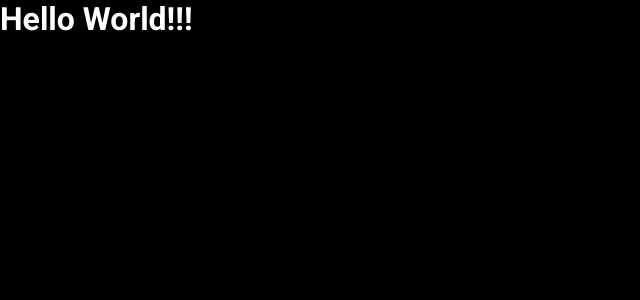
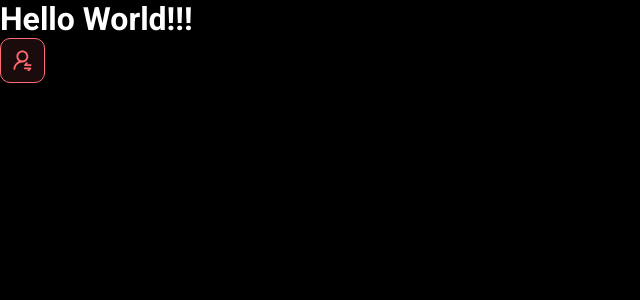
Before and after one commit to FranciscoMalstim/DsMetaReactJS, a React (Vite) app in the folder frontend/: page / in a window 1280 px wide. Shown: the top 300 px of the page, without its empty margins (0-640 px from the left). Built offline with nearby package versions, Linux system fonts and the light colour scheme.

Commit message:
First Component

```diff
--- a/frontend/src/App.tsx
+++ b/frontend/src/App.tsx
@@ -1,8 +1,12 @@
+import NotificationButton from "./components/NotificationButton"
 
 function App() {
 
   return (
-    <h1>Hello World!!!</h1>
+    <>
+      <h1>Hello World!!!</h1>
+      <NotificationButton />
+    </>
   )
 }
 
--- /dev/null
+++ b/frontend/src/components/NotificationButton/index.tsx
@@ -0,0 +1,13 @@
+import  IconButton  from '../../assets/img/notification-icon.svg'
+
+import './styles.css'
+
+function NotificationButton() {
+  return (
+    <div className='dsmeta-red-btn'>
+      <img src={IconButton} alt="Notificar" />
+    </div>
+  )
+}
+
+export default NotificationButton
--- /dev/null
+++ b/frontend/src/components/NotificationButton/styles.css
@@ -0,0 +1,15 @@
+.dsmeta-red-btn {
+  height: 45px;
+  width: 45px;
+  background: rgba(255, 107, 114, 0.1);
+  border: 1px solid #ff6b72;
+  border-radius: 10px;
+  display: flex;
+  align-items: center;
+  justify-content: center;
+  cursor: pointer;
+}
+
+.dsmeta-red-btn img {
+  width: 19px;
+}
```
Also changed, not shown: frontend/src/assets/img/logo.svg (added), frontend/src/assets/img/notification-icon.svg (added).
